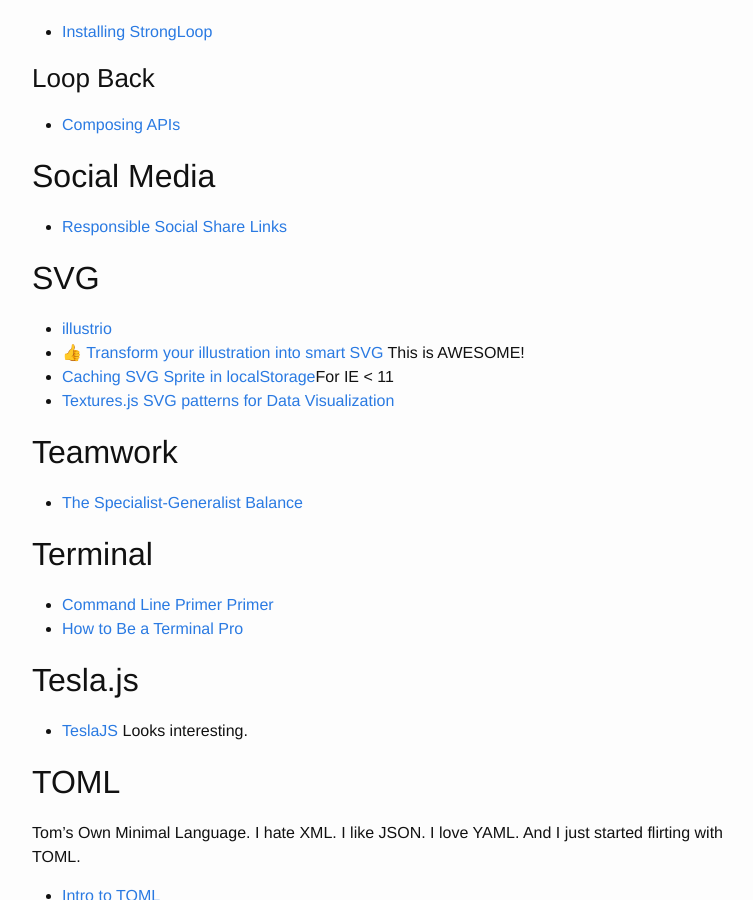
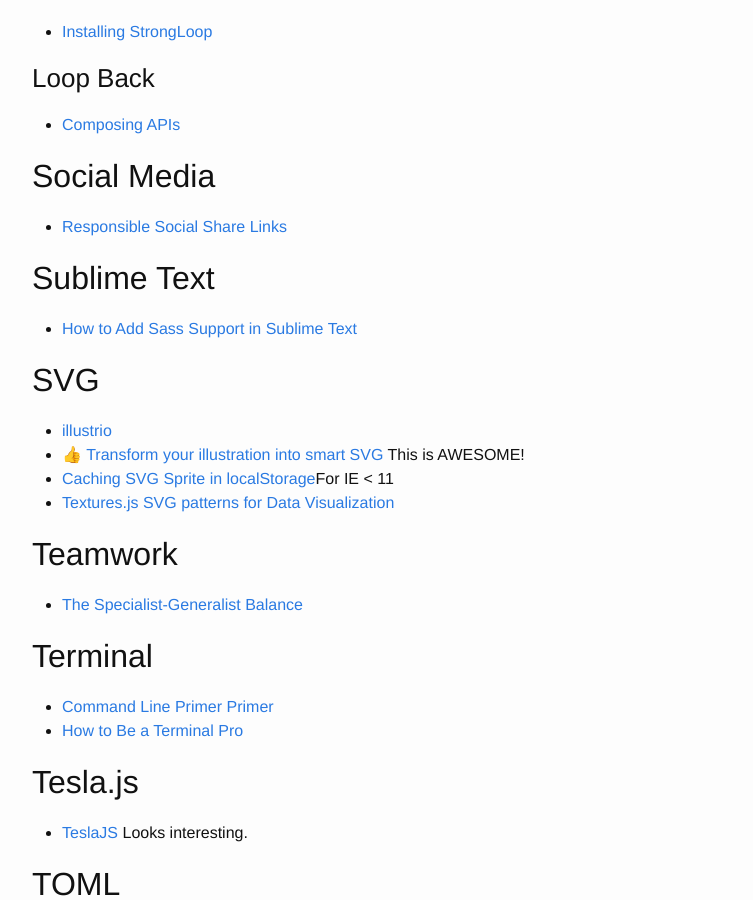
Before and after one commit to brownerd/brownerd.github.io, a Jekyll site: the page built from _posts/2015-01-01-reading-list-2015.md, in a window 1280 px wide and 900 px high, scrolled down 22245 px. Shown: the whole window, without its empty margins (238-991 px from the left). Built offline with Jekyll 4.4.1, drawn with Linux system fonts in a browser that asks for light colours; emoji names are drawn with the system emoji font.

Commit message:
sublime sass syntax fix

```diff
--- a/_posts/2015-01-01-reading-list-2015.md
+++ b/_posts/2015-01-01-reading-list-2015.md
@@ -1277,7 +1277,8 @@ I hate powerpoint and keynote. But I am loving Bespoke!
 
 
 
-
+## Sublime Text
+- [How to Add Sass Support in Sublime Text](http://sublimetexttips.com/how-to-add-sass-support-in-sublime-text/)
 
 
 
```
